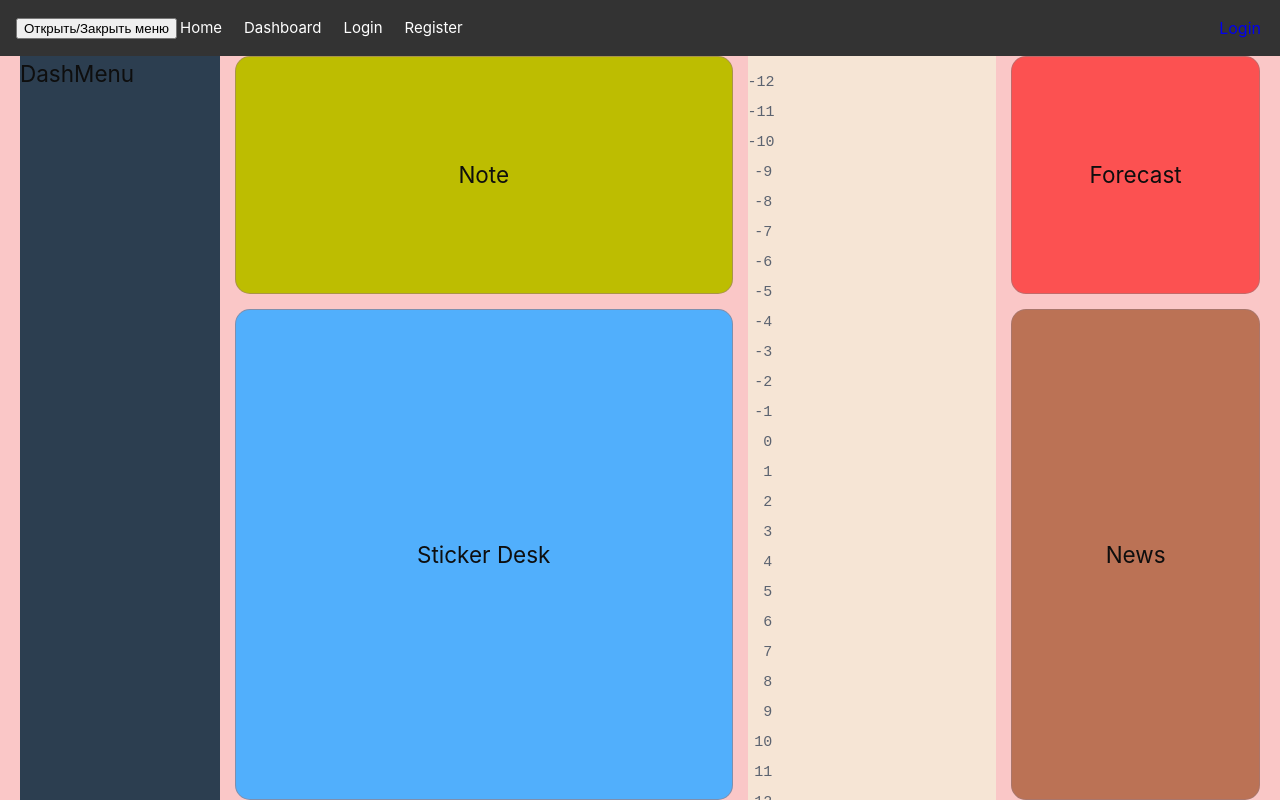
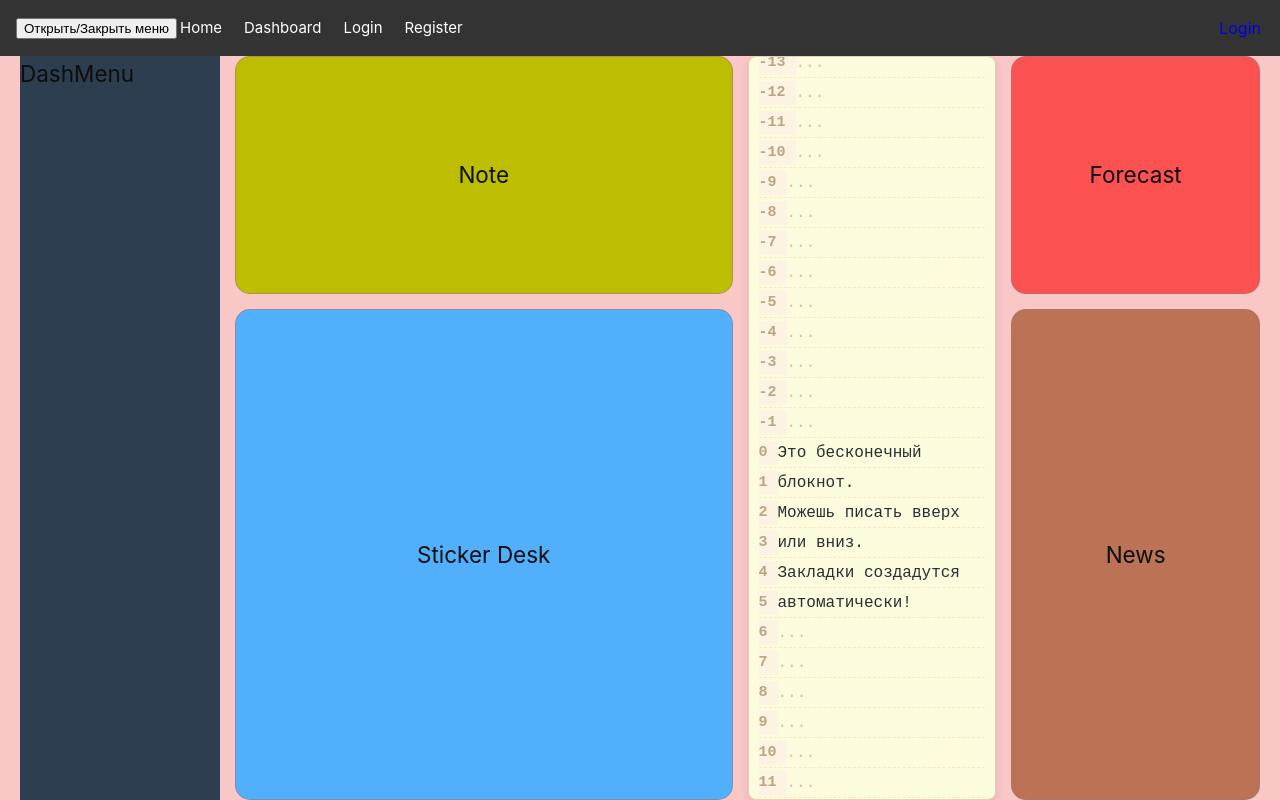
Before and after one commit to Likulka/OneBoard, a Vue app: page /dashboard in a window 1280 px wide. Built offline with nearby package versions, Linux system fonts and the light colour scheme.

Commit message:
writingSpace: init message

```diff
--- a/src/components/WritingSpace.vue
+++ b/src/components/WritingSpace.vue
@@ -13,6 +13,7 @@
               type="text"
               v-model="line.text"
               class="line-input"
+              placeholder="..."
           />
         </div>
       </div>
@@ -35,14 +36,14 @@ export default {
   },
   methods: {
     initialize() {
-      const startLine = -Math.floor(this.bufferSize / 2) - 100; // Добавили 100 дополнительных строк сверху
-      const endLine = Math.floor(this.bufferSize / 2) + 100;    // И 100 строк снизу
+      const startLine = -Math.floor(this.bufferSize / 2) - 100;
+      const endLine = Math.floor(this.bufferSize / 2) + 100;
 
       this.visibleLines = [];
       for (let i = startLine; i <= endLine; i++) {
         this.visibleLines.push({
           number: i,
-          text: '',
+          text: this.getInitialText(i),
         });
       }
 
@@ -57,17 +58,26 @@ export default {
         }
       });
     },
+    getInitialText(lineNumber) {
+      if (lineNumber === 0) return "Это бесконечный ";
+      if (lineNumber === 1) return "блокнот.";
+      if (lineNumber === 2) return "Можешь писать вверх";
+      if (lineNumber === 3) return "или вниз.";
+      if (lineNumber === 4) return "Закладки создадутся";
+      if (lineNumber === 5) return "автоматически!";
+      return '';
+    },
     onScroll() {
       const editor = this.$refs.editor;
       if (!editor) return;
       const scrollTop = editor.scrollTop;
 
       if (scrollTop < this.lineHeight * 50) {
-        this.addLinesToTop(50); // Добавляем 50 строк при приближении к верхней границе
+        this.addLinesToTop(50);
       }
 
       if (scrollTop + editor.clientHeight > editor.scrollHeight - this.lineHeight * 50) {
-        this.addLinesToBottom(50); // Добавляем 50 строк при приближении к нижней границе
+        this.addLinesToBottom(50);
       }
     },
     addLinesToTop(count) {
@@ -76,7 +86,7 @@ export default {
         firstLineNumber--;
         this.visibleLines.unshift({
           number: firstLineNumber,
-          text: '',
+          text: this.getInitialText(firstLineNumber),
         });
       }
       this.totalLines += count;
@@ -91,7 +101,7 @@ export default {
         lastLineNumber++;
         this.visibleLines.push({
           number: lastLineNumber,
-          text: '',
+          text: this.getInitialText(lastLineNumber),
         });
       }
       this.totalLines += count;
@@ -114,14 +124,18 @@ export default {
   flex-direction: column;
   flex-grow: 1;
   overflow: hidden;
+  background-color: #fdfbdd;
+  border: 1px solid #e2d3b5;
+  border-radius: 8px;
+  box-shadow: 0px 4px 10px rgba(0, 0, 0, 0.1);
 }
 
 .editor {
   flex-grow: 1;
   overflow-y: auto;
-  background-color: #f6e5d5;
   color: #2a2e33;
   font-family: 'Courier New', Courier, monospace;
+  padding: 10px;
 }
 
 .lines {
@@ -133,24 +147,32 @@ export default {
   display: flex;
   align-items: center;
   height: 30px;
+  border-bottom: 1px dashed #fde7c2;
 }
 
 .line-number {
   width: 50px;
   text-align: right;
   padding-right: 10px;
-  color: #5c6370;
+  color: #b9a783;
+  background-color: #fdf3e2;
   user-select: none;
+  font-weight: bold;
 }
 
 .line-input {
   flex-grow: 1;
   background: transparent;
   border: none;
-  color: inherit;
+  color: #2a2e33;
   outline: none;
   font-family: inherit;
   font-size: 16px;
+  padding: 5px 0;
+}
+
+.line-input::placeholder {
+  color: #d3c6a7;
 }
 
 .spacer {
```
